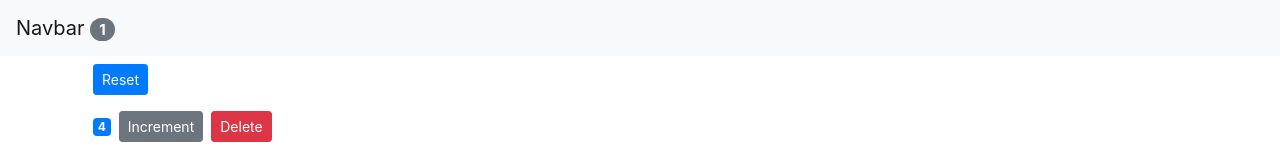
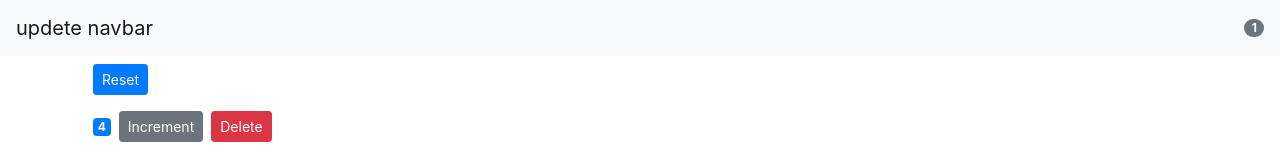
Before and after one commit to FatemehSalmani/first-react-project, a React (Create React App) app: page / in a window 1280 px wide. Shown: the top 156 px of the page. Built offline with nearby package versions, Linux system fonts and the light colour scheme.

Commit message:
Update navbar.jsx

```diff
--- a/src/components/navbar.jsx
+++ b/src/components/navbar.jsx
@@ -4,11 +4,12 @@ class navbar extends Component {
     render() {
         return (
             <nav className="navbar navbar-light bg-light">
-             <a className="navbar-brand" href="#">
-                 Navbar <span className="badge badge-pill badge-secondary">
+             <span className="navbar-brand" >
+                 updete navbar
+             </span>
+                <span className="badge badge-pill badge-secondary">
                      {this.props.totalCounters}
                  </span>
-             </a>
             </nav>
             );
     }
```
